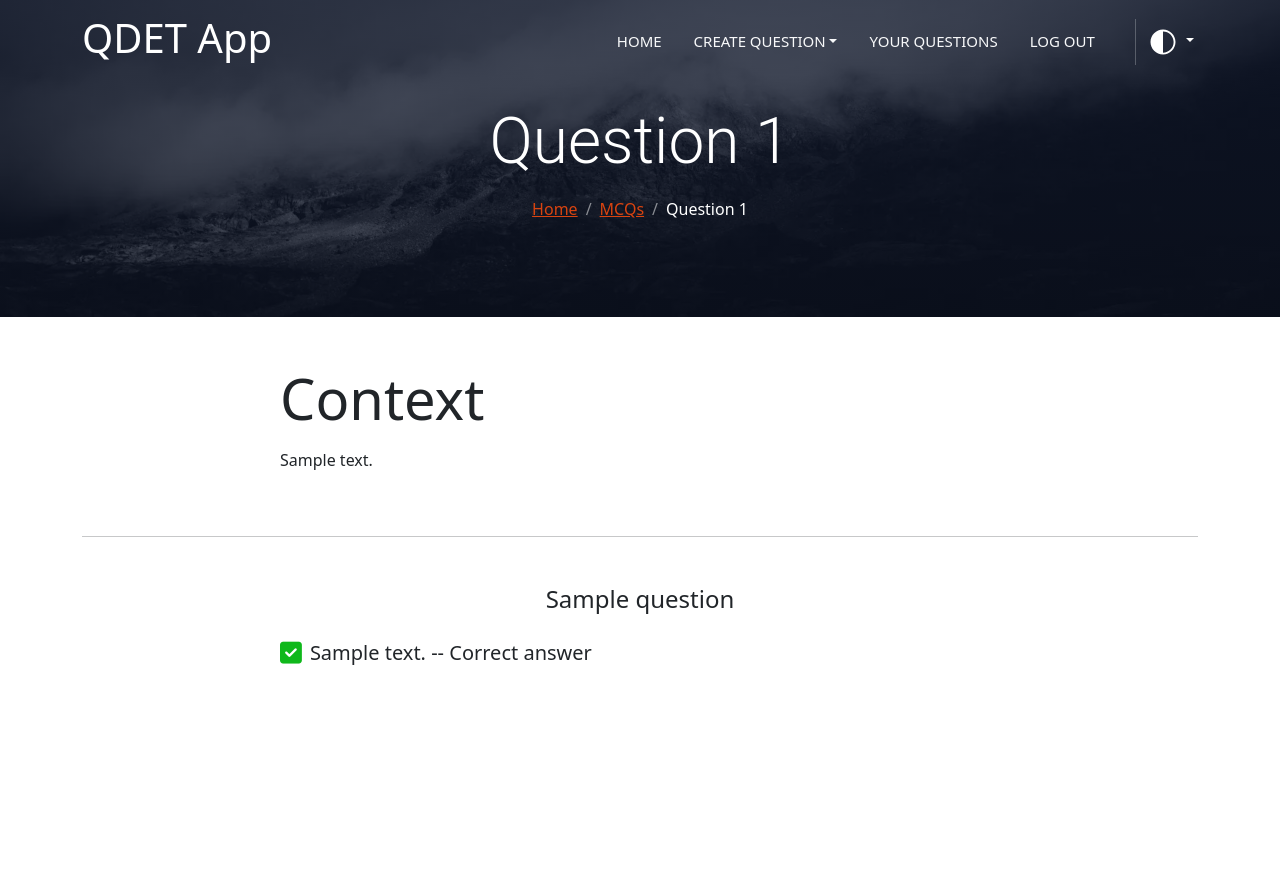
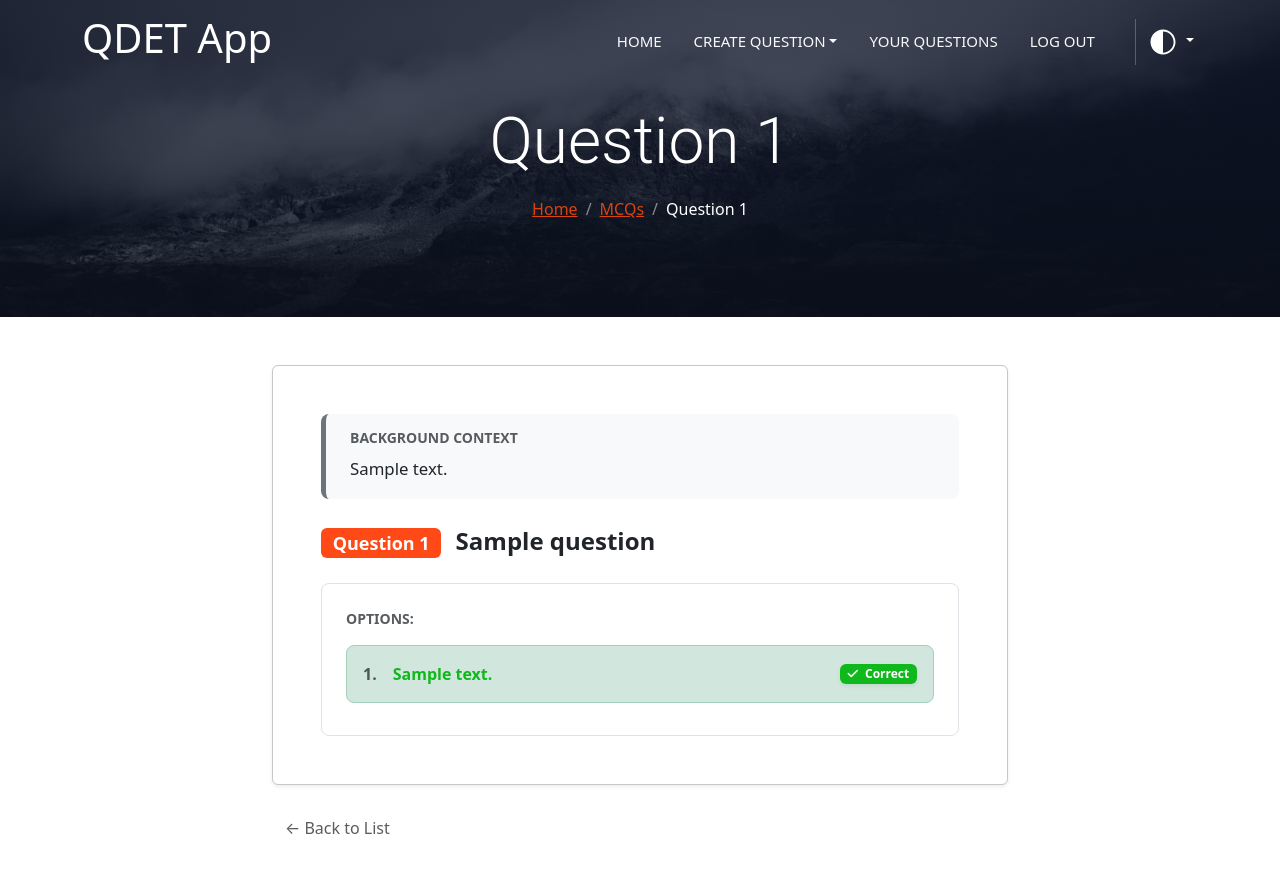
Before and after one commit to xPlume/QDET-App, a Django app: page /questions/1 in a window 1280 px wide. Before the commit the page ends 665 px from the top, so only its background shows below. Run offline with Django 5.2, Linux system fonts and the light colour scheme; a user stored in the database is signed in; tables that the repository leaves empty hold one stand-in row (values such as "Sample post").

Commit message:
optimize the single_question page

```diff
--- a/Project/directory/templates/directory/single_question.html
+++ b/Project/directory/templates/directory/single_question.html
@@ -33,67 +33,65 @@
 
 
 {% block content %}
+<div class="container my-5">
+    <div class="row justify-content-center">
+        <div class="col-lg-10 col-xl-8">
 
+            <div class="card shadow-sm border-secondary-subtle">
+                <div class="card-body p-4 p-md-5">
 
-	<div class="container ">
-
-
-
-
-		<!-- Chapter text -->
-		<div class="container">
-			<div class="row">
-				<div class="col-0 col-md-2"></div>
-				<div class="col-12 col-lg-8">
-
-					<!--Context -->
-					<div class="jumbotron">
-						<h1 class="display-4">
-							Context
-						</h1>
-					</div>
-
-					<p>{{ question.context|linebreaks }}</p>
-				</div>
-				<div class="col-0 col-md-2"></div>
+                    <div class="context-section mb-4 px-4 py-3 bg-light rounded-3" style="border-left: 5px solid #6c757d;">
+                        <h6 class="text-uppercase text-muted fw-bold small mb-2">Background Context</h6>
+                        <div class="text-dark lead" style="font-size: 1.05rem; line-height: 1.7;">
+                            {{ question.context }}
                         </div>
                     </div>
 
-
-
-		<hr class="my-5">
-
-
-		<!-- Question -->
-		<div class="d-flex justify-content-center">
-			<h4 class="">{{ question.question|linebreaks }}</h3>
+                    <div class="question-text mb-4">
+                        <h4 class="fw-bold lh-base">
+                            <span class="badge bg-primary me-2">Question {{ question.id }}</span>
+                            {{ question.question }}
+                        </h4>
                     </div>
 
+                    <div class="answers-container p-3 p-md-4 border rounded-3 bg-white">
+                        <p class="text-muted small fw-bold text-uppercase mb-3">Options:</p>
 
+                        <div class="list-group list-group-flush">
                             {% for answer in answers %}
+                                <div class="list-group-item border rounded-3 mb-2 px-3 py-3 d-flex justify-content-between align-items-center
+                                    {% if answer.is_correct %}
+                                        border-success-subtle
+                                    {% endif %}"
+                                    {% if answer.is_correct %}
+                                        style="background-color: #d1e7dd; border-width: 2px;"
+                                    {% endif %}>
 
-			<div class="container">
-				<div class="row">
-					<div class="col-0 col-md-2"></div>
-					<div class="col-12 col-lg-8">
-						<p class="lead">
-							{% if answer.is_correct is True %}
-								<i class="fa-solid fa-square-check fa-lg text-success me-2"></i>{{ answer.answer }} -- Correct answer
-							{% else %}
-								<i class="fa-solid fa-square-xmark fa-lg text-danger me-2"></i>{{ answer.answer }}
+                                    <div class="d-flex align-items-start">
+                                        <span class="me-3 fw-bold text-muted">{{ forloop.counter }}.</span>
+                                        <span class="{% if answer.is_correct %}fw-bold text-success{% endif %}">
+                                            {{ answer.answer }}
+                                        </span>
+                                    </div>
+
+                                    {% if answer.is_correct %}
+                                        <span class="badge bg-success shadow-sm">
+                                            <i class="fas fa-check me-1"></i> Correct
+                                        </span>
                                     {% endif %}
-						</p>
                                 </div>
-					<div class="col-0 col-md-2"></div>
+                            {% empty %}
+                                <p class="text-muted italic">No choices provided.</p>
+                            {% endfor %}
+                        </div>
+                    </div> </div>
+            </div> <div class="mt-4 d-flex justify-content-between">
+                <a href="{% url 'user_questions' %}" class="btn btn-link text-decoration-none text-muted">
+                    ← Back to List
+                </a>
+            </div>
+
         </div>
     </div>
-
-
-		{% endfor %}
-
-
 </div>
-
-	<div class="py-5"></div>
-
 {% endblock %}
```
Lines whose indentation alone changed are shown as unchanged.
